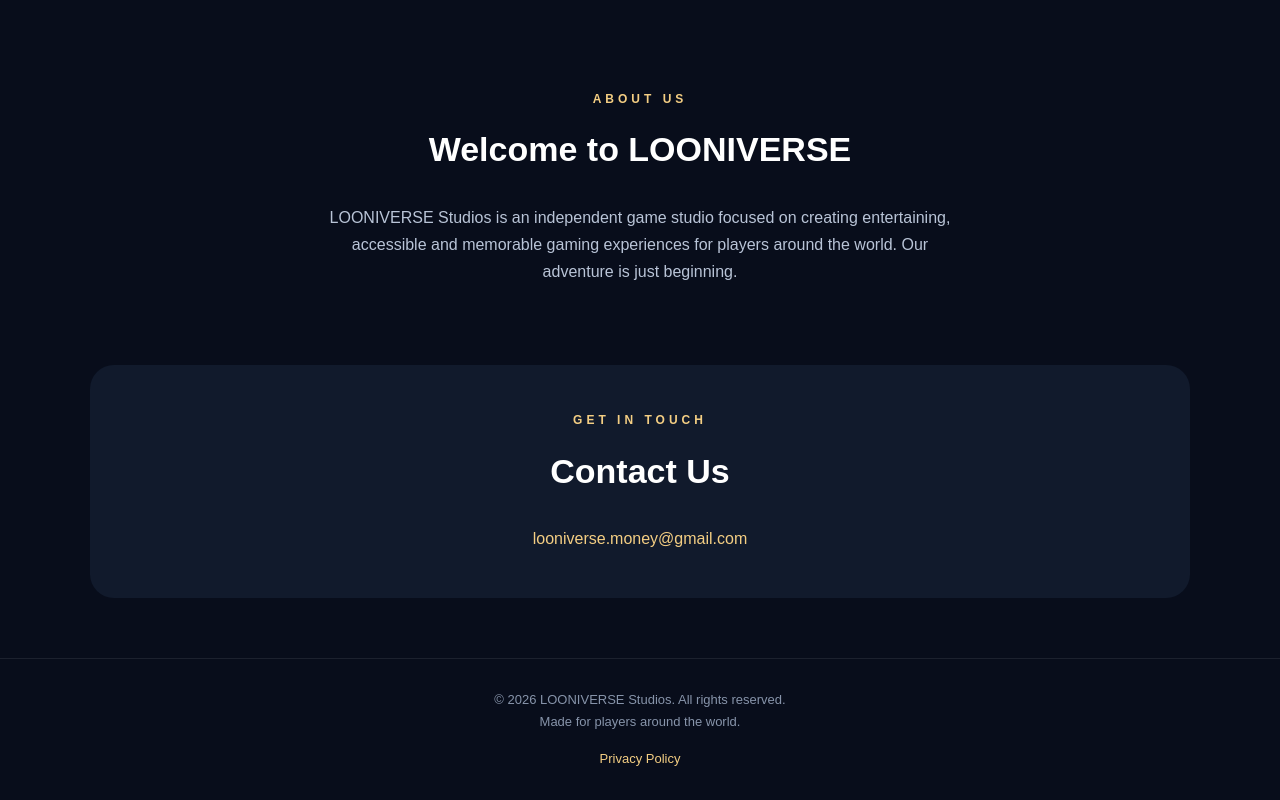
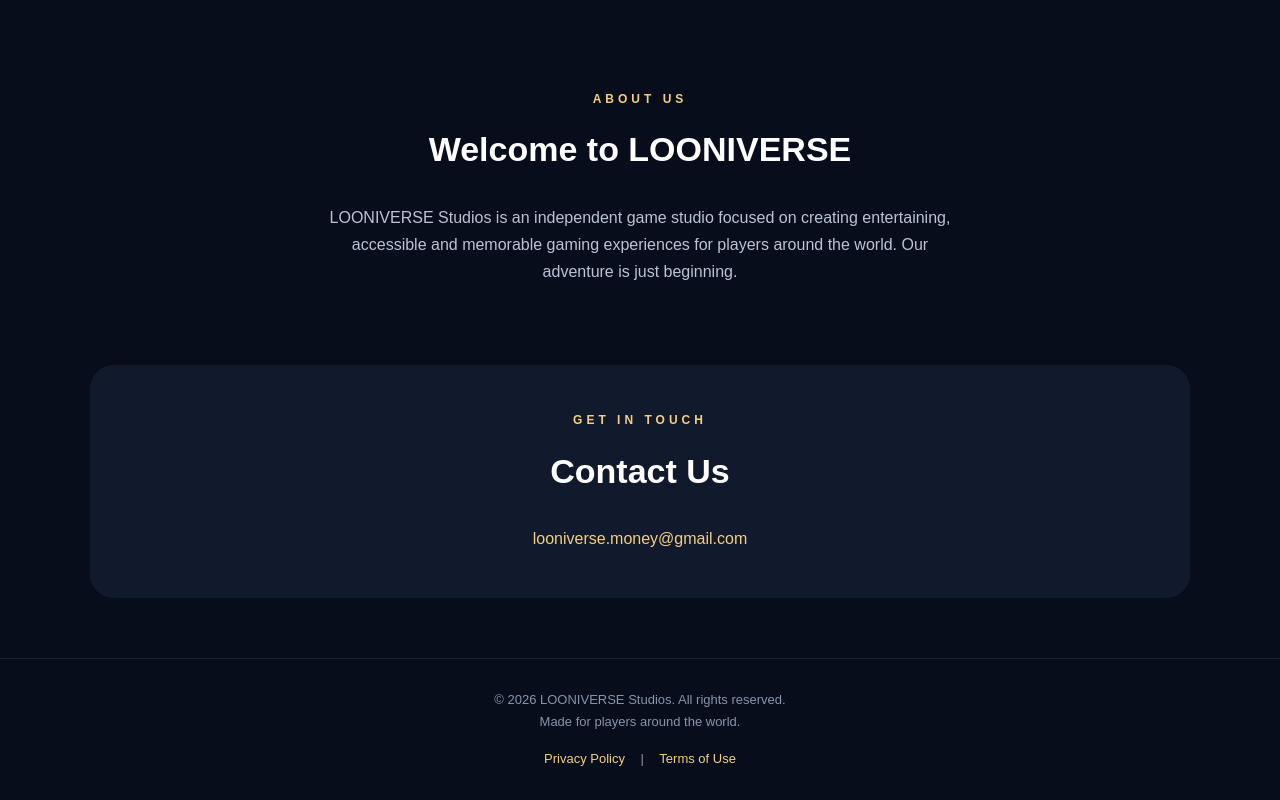
Before and after one commit to LooniverseStudios/looniversestudios.github.io, a plain HTML site: page index.html in a window 1280 px wide. Shown: the part 2474-3274 px from the top of the page. Drawn offline with Linux system fonts and the light colour scheme.

Commit message:
Update index.html

```diff
--- a/index.html
+++ b/index.html
@@ -248,13 +248,20 @@ footer {
 <footer>
     <p>© 2026 LOONIVERSE Studios. All rights reserved.</p>
     <p>Made for players around the world.</p>
+
     <p style="margin-top:15px;">
         <a href="privacy.html"
            style="color:#f4ce83; text-decoration:none;">
             Privacy Policy
         </a>
+
+        <span style="margin:0 12px;">|</span>
+
+        <a href="terms.html"
+           style="color:#f4ce83; text-decoration:none;">
+            Terms of Use
+        </a>
     </p>
 </footer>
-
 </body>
 </html>
```
